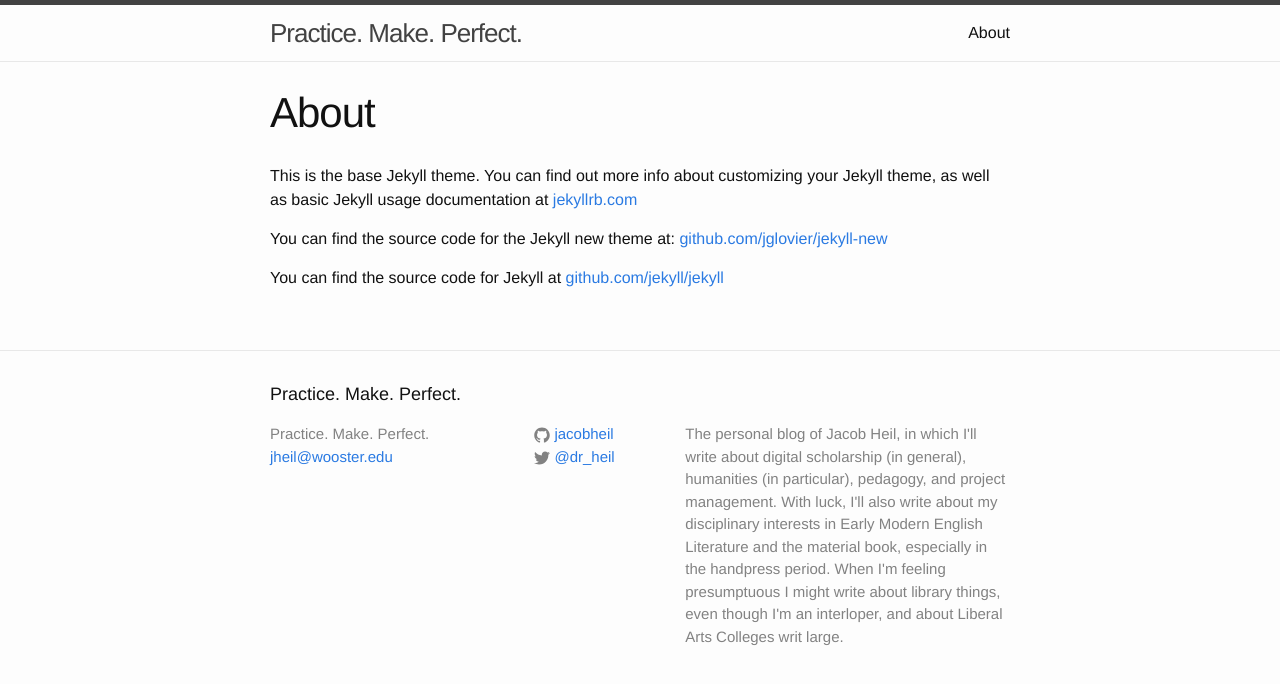
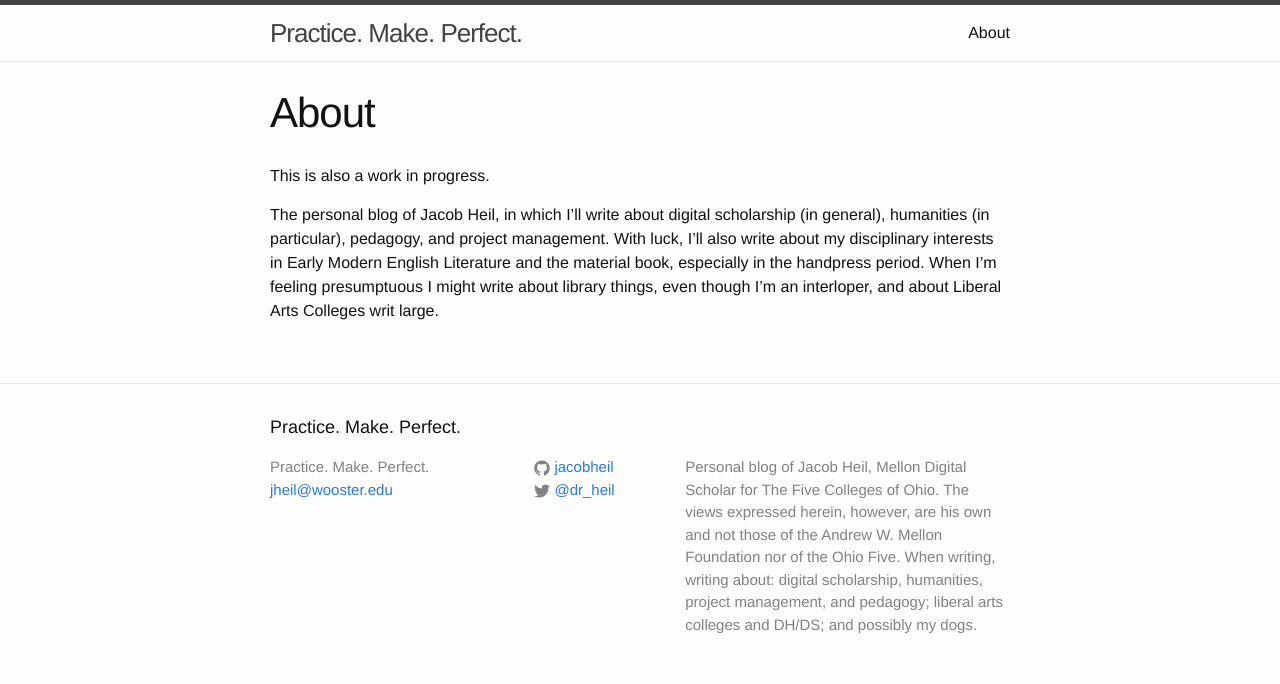
Before and after one commit to jacobheil/blog, a Jekyll site: the page built from about.md, in a window 1280 px wide. Shown: the top 684 px of the page. Built offline with Jekyll 4.4.1, drawn with Linux system fonts in a browser that asks for light colours.

Commit message:
updated about and config descr

```diff
--- a/_config.yml
+++ b/_config.yml
@@ -2,7 +2,7 @@
 title: Practice. Make. Perfect.
 email: jheil@wooster.edu
 description: > # this means to ignore newlines until "baseurl:"
-  The personal blog of Jacob Heil, in which I'll write about digital scholarship (in general), humanities (in particular), pedagogy, and project management. With luck, I'll also write about my disciplinary interests in Early Modern English Literature and the material book, especially in the handpress period. When I'm feeling presumptuous I might write about library things, even though I'm an interloper, and about Liberal Arts Colleges writ large.
+  Personal blog of Jacob Heil, Mellon Digital Scholar for The Five Colleges of Ohio. The views expressed herein, however, are his own and not those of the Andrew W. Mellon Foundation nor of the Ohio Five. When writing, writing about: digital scholarship, humanities, project management, and pedagogy; liberal arts colleges and DH/DS; and possibly my dogs.
 baseurl: "/blog" # the subpath of your site, e.g. /blog/
 url: "http://jacobheil.github.io/" # the base hostname & protocol for your site
 twitter_username: "@dr_heil"
--- a/about.md
+++ b/about.md
@@ -4,8 +4,6 @@ title: About
 permalink: /about/
 ---
 
-This is the base Jekyll theme. You can find out more info about customizing your Jekyll theme, as well as basic Jekyll usage documentation at [jekyllrb.com](http://jekyllrb.com/)
+This is also a work in progress.
 
-You can find the source code for the Jekyll new theme at: [github.com/jglovier/jekyll-new](https://github.com/jglovier/jekyll-new)
-
-You can find the source code for Jekyll at [github.com/jekyll/jekyll](https://github.com/jekyll/jekyll)
+The personal blog of Jacob Heil, in which I'll write about digital scholarship (in general), humanities (in particular), pedagogy, and project management. With luck, I'll also write about my disciplinary interests in Early Modern English Literature and the material book, especially in the handpress period. When I'm feeling presumptuous I might write about library things, even though I'm an interloper, and about Liberal Arts Colleges writ large.
```
Also changed, not shown: _about.md (added, +11 -0 lines).
